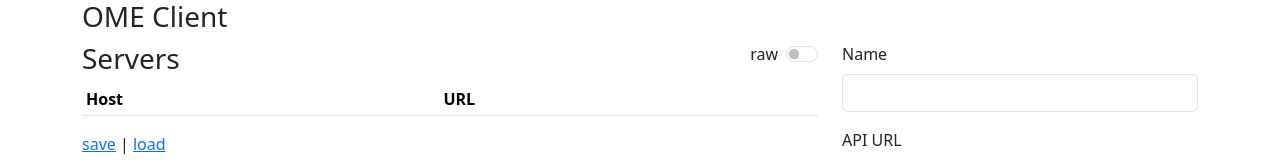
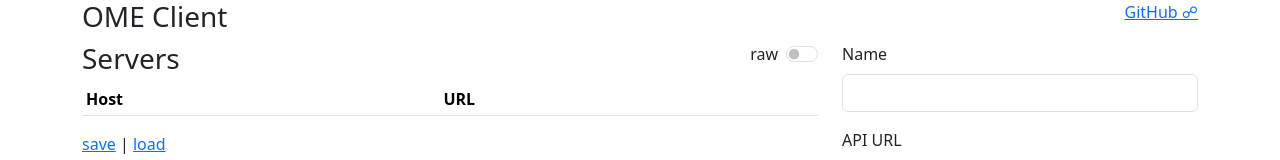
Before and after one commit to vampirefrog/OvenMediaEngine-html-ui, a Vue app: page / in a window 1280 px wide. Shown: the top 160 px of the page. Built offline with nearby package versions, Linux system fonts and the light colour scheme.

Commit message:
github link

```diff
--- a/src/App.vue
+++ b/src/App.vue
@@ -1,5 +1,6 @@
 <template>
 	<div class="container">
+	    <a href="https://github.com/vampirefrog/OvenMediaEngine-html-ui" target="_blank" class="float-end">GitHub ☍</a>
 		<h3>OME Client</h3>
 		<router-view></router-view>
 	</div>
```
